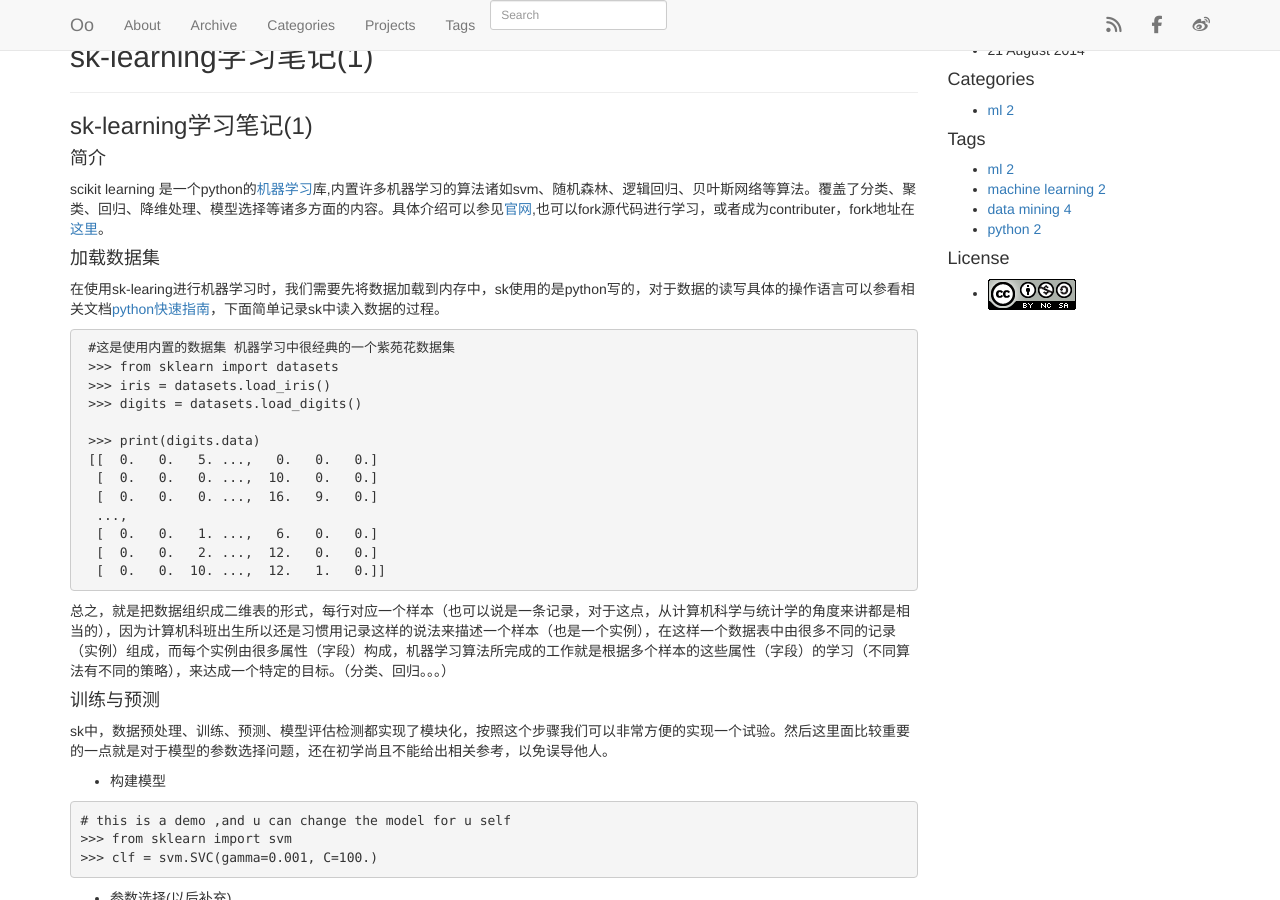
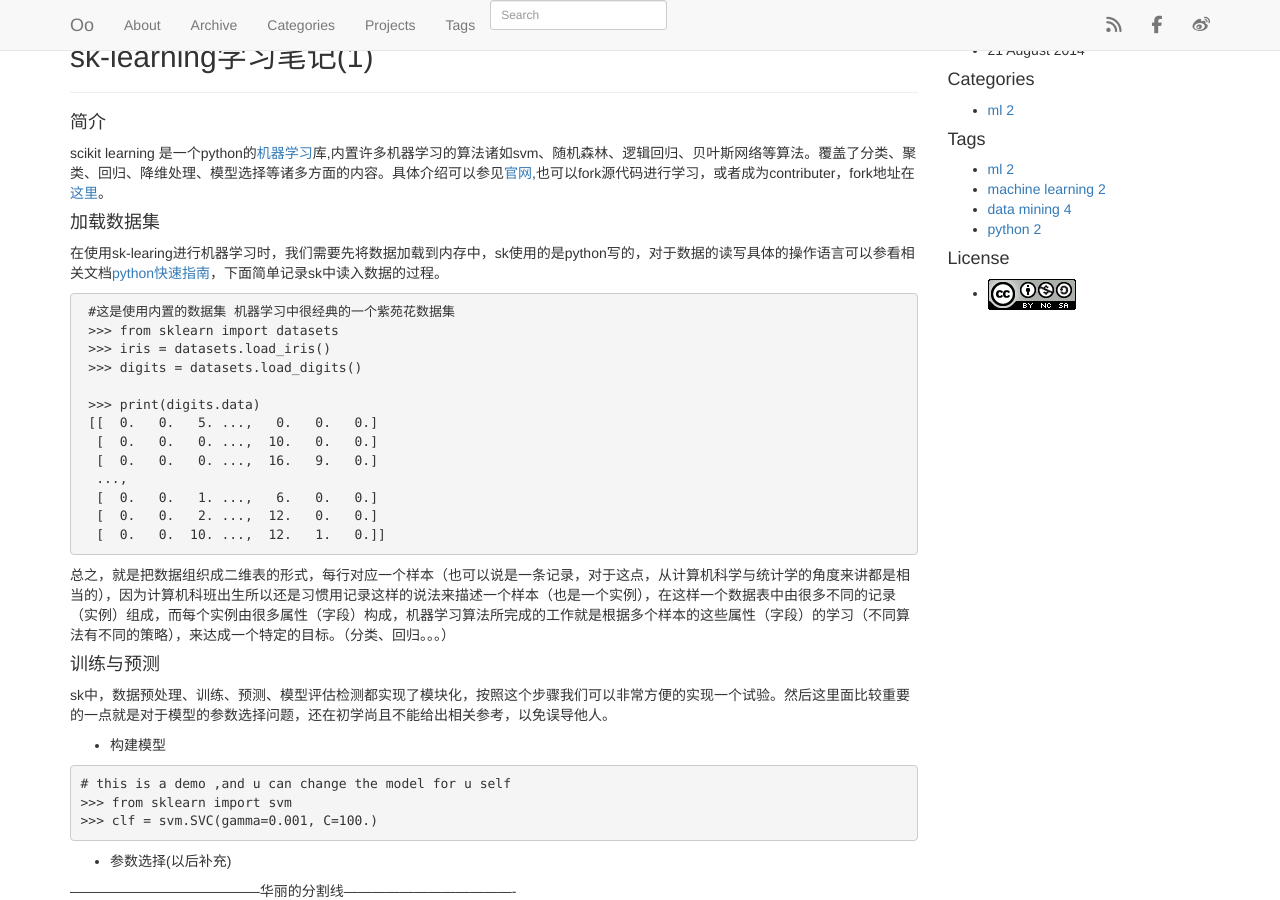
Before and after one commit to anicy/anicy.github.io, a Jekyll site: the page built from _posts/2014-08-21-scikit-learing-study-one.md, in a window 1280 px wide and 900 px high. Built offline with Jekyll 4.4.1, drawn with Linux system fonts in a browser that asks for light colours; nearby versions of some CDN libraries; library files that are not in the unit come from our copies; Markdown is read by kramdown in place of the engine named in the settings; comment, search, counter and statistics services are not loaded.

Commit message:
Update 2014-08-21-scikit-learing-study-one.md

```diff
--- a/_posts/2014-08-21-scikit-learing-study-one.md
+++ b/_posts/2014-08-21-scikit-learing-study-one.md
@@ -8,7 +8,6 @@ tags: [ml ,machine learning ,data mining ,python ]
 ---
 
 
-###sk\-learning学习笔记(1)
 
 ####简介
 scikit learning 是一个python的[机器学习](http://dcycome.vicp.net/categories.html#ml-ref)库,内置许多机器学习的算法诸如svm、随机森林、逻辑回归、贝叶斯网络等算法。覆盖了分类、聚类、回归、降维处理、模型选择等诸多方面的内容。具体介绍可以参见[官网](http://scikit-learn.org/stable/index.html),也可以fork源代码进行学习，或者成为contributer，fork地址在[这里](https://github.com/scikit-learn/scikit-learn)。
```
